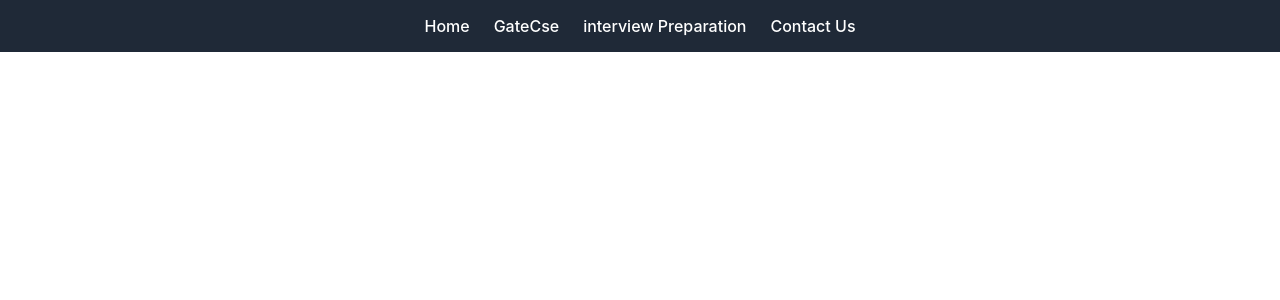
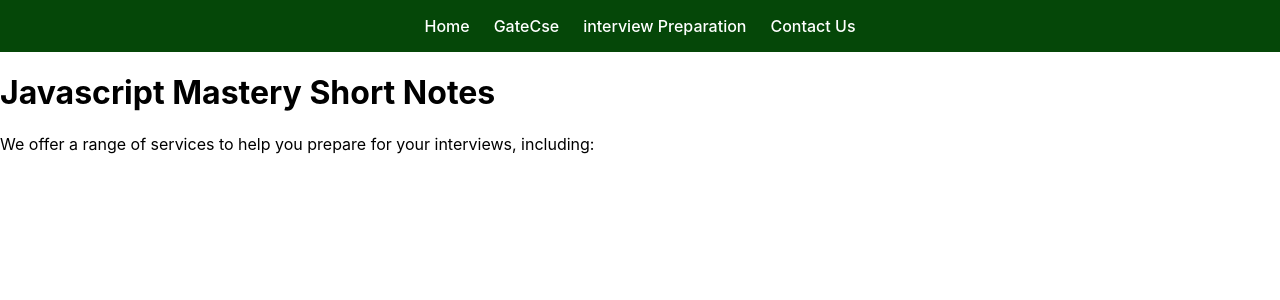
Before and after one commit to Ritikjain91/gradeup-, a React (Create React App) app: page /services in a window 1280 px wide. Shown: the top 300 px of the page. Built offline with nearby package versions, Linux system fonts and the light colour scheme.

Commit message:
update the code

```diff
--- a/package.json
+++ b/package.json
@@ -8,6 +8,7 @@
     "@testing-library/jest-dom": "^6.9.1",
     "@testing-library/react": "^16.3.2",
     "@testing-library/user-event": "^13.5.0",
+    "lucide-react": "^1.16.0",
     "react": "^19.2.6",
     "react-dom": "^19.2.6",
     "react-router-dom": "^7.15.1",
--- a/src/App.js
+++ b/src/App.js
@@ -4,6 +4,7 @@ import { BrowserRouter,Routes,Route } from 'react-router-dom';
 import Navbar from './Component/Navbar/Navbar';
 import Home from './Component/Home/Home.jsx';
 import About from './Component/About/About.jsx';
+import Services from './Component/Services/Services.jsx';
 
 function App() {
   return (
@@ -13,6 +14,7 @@ function App() {
       <Routes>
         <Route path="/" element={<Home />} />
         <Route path="/about" element={<About />} />
+        <Route path="/services" element={<Services />} />
         {/* ... */}
       </Routes>
     </BrowserRouter>
--- a/src/Component/Navbar/Navbar.css
+++ b/src/Component/Navbar/Navbar.css
@@ -1,5 +1,5 @@
 .navbar {
-  background-color: #1f2937; /* dark gray */
+  background-color: #054708; /* dark gray */
   padding: 16px;
 }
 
--- /dev/null
+++ b/src/Component/Services/Services.jsx
@@ -0,0 +1,12 @@
+import React from 'react'
+
+const Services = () => {
+  return (
+    <div>
+        <h1>Javascript Mastery Short Notes </h1>
+        <p>We offer a range of services to help you prepare for your interviews, including:</p>
+    </div>
+  )
+}
+
+export default Services
```
Also changed, not shown: 1 other file (tests, documents, lock files or other folders).
